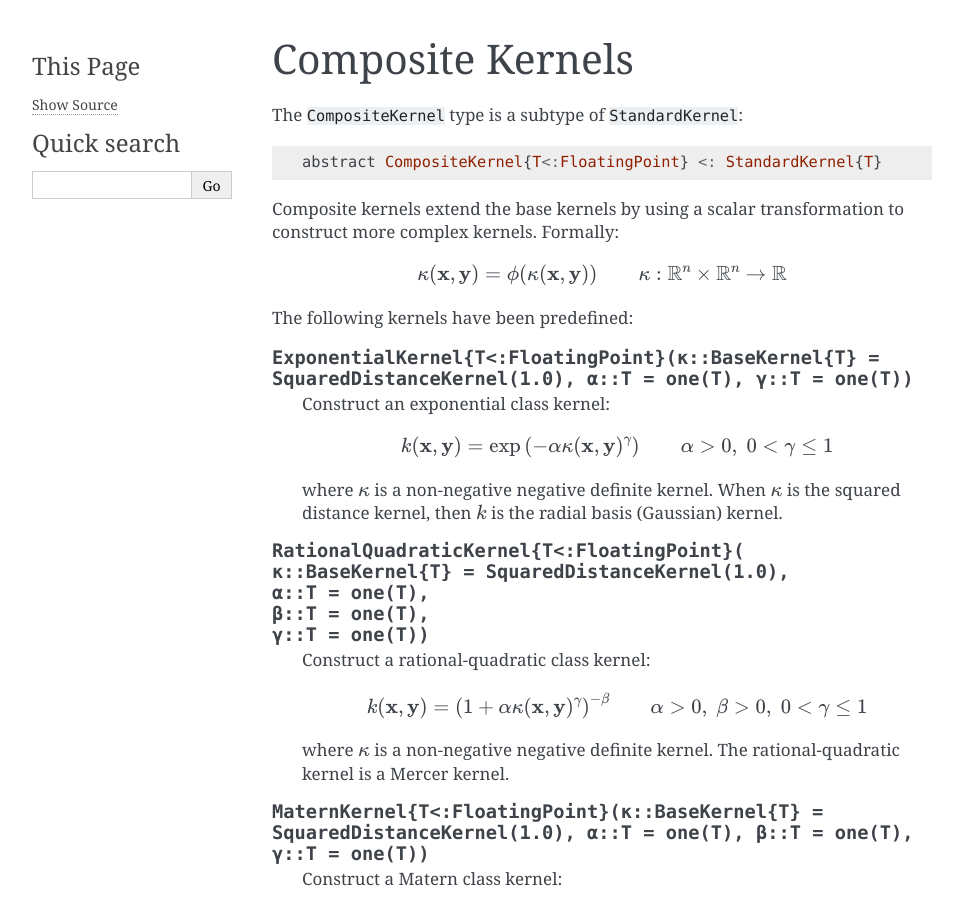
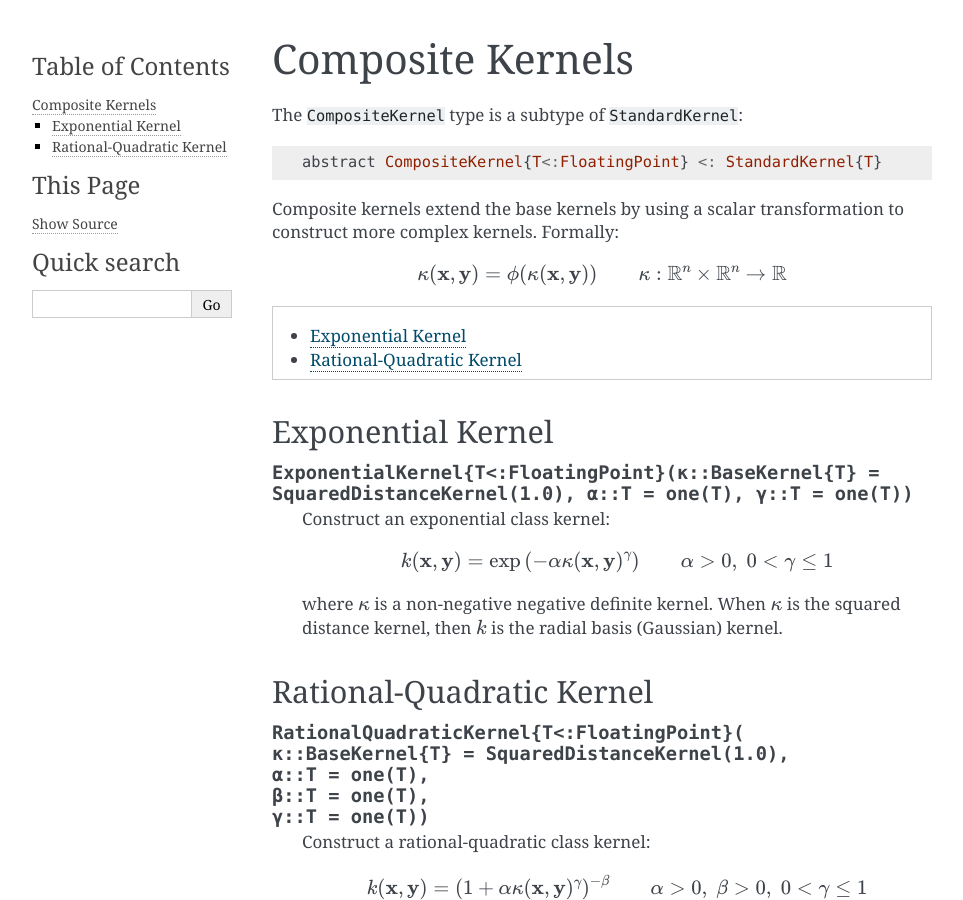
Before and after one commit to trthatcher/MLKernels.jl, a Sphinx documentation site: the page built from doc/compositekernels.rst, in a window 1280 px wide and 900 px high. Shown: the whole window, without its empty margins (148-1111 px from the left). Built offline with Sphinx 7.4.7, drawn with Linux system fonts in a browser that asks for light colours.

Commit message:
Expanded composite kernel documentation

```diff
--- a/doc/compositekernels.rst
+++ b/doc/compositekernels.rst
@@ -14,7 +14,12 @@ complex kernels. Formally:
 
     \kappa(\mathbf{x},\mathbf{y}) =  \phi(\kappa(\mathbf{x},\mathbf{y})) \qquad \kappa:\mathbb{R}^n \times \mathbb{R}^n \rightarrow \mathbb{R}
 
-The following kernels have been predefined:
+.. contents::
+    :local:
+    :backlinks: none
+
+Exponential Kernel
+------------------
 
 .. function:: ExponentialKernel{T<:FloatingPoint}(κ::BaseKernel{T} = SquaredDistanceKernel(1.0), α::T = one(T), γ::T = one(T))
 
@@ -26,6 +31,9 @@ The following kernels have been predefined:
 
     where :math:`\kappa` is a non-negative negative definite kernel. When :math:`\kappa` is the
     squared distance kernel, then :math:`k` is the radial basis (Gaussian) kernel.
+
+Rational-Quadratic Kernel
+-------------------------
 
 .. function:: RationalQuadraticKernel{T<:FloatingPoint}(
                 κ::BaseKernel{T} = SquaredDistanceKernel(1.0),
```
